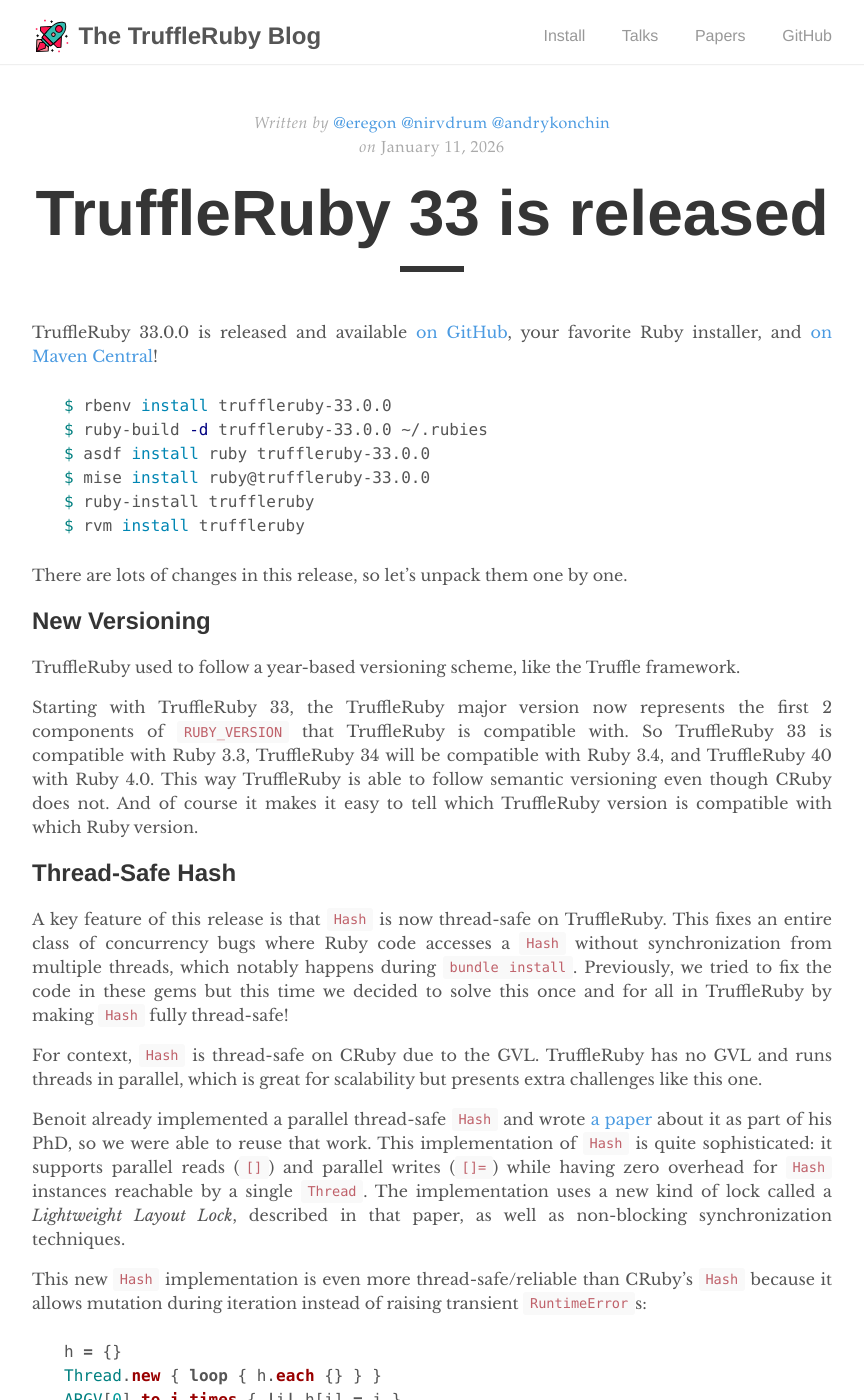
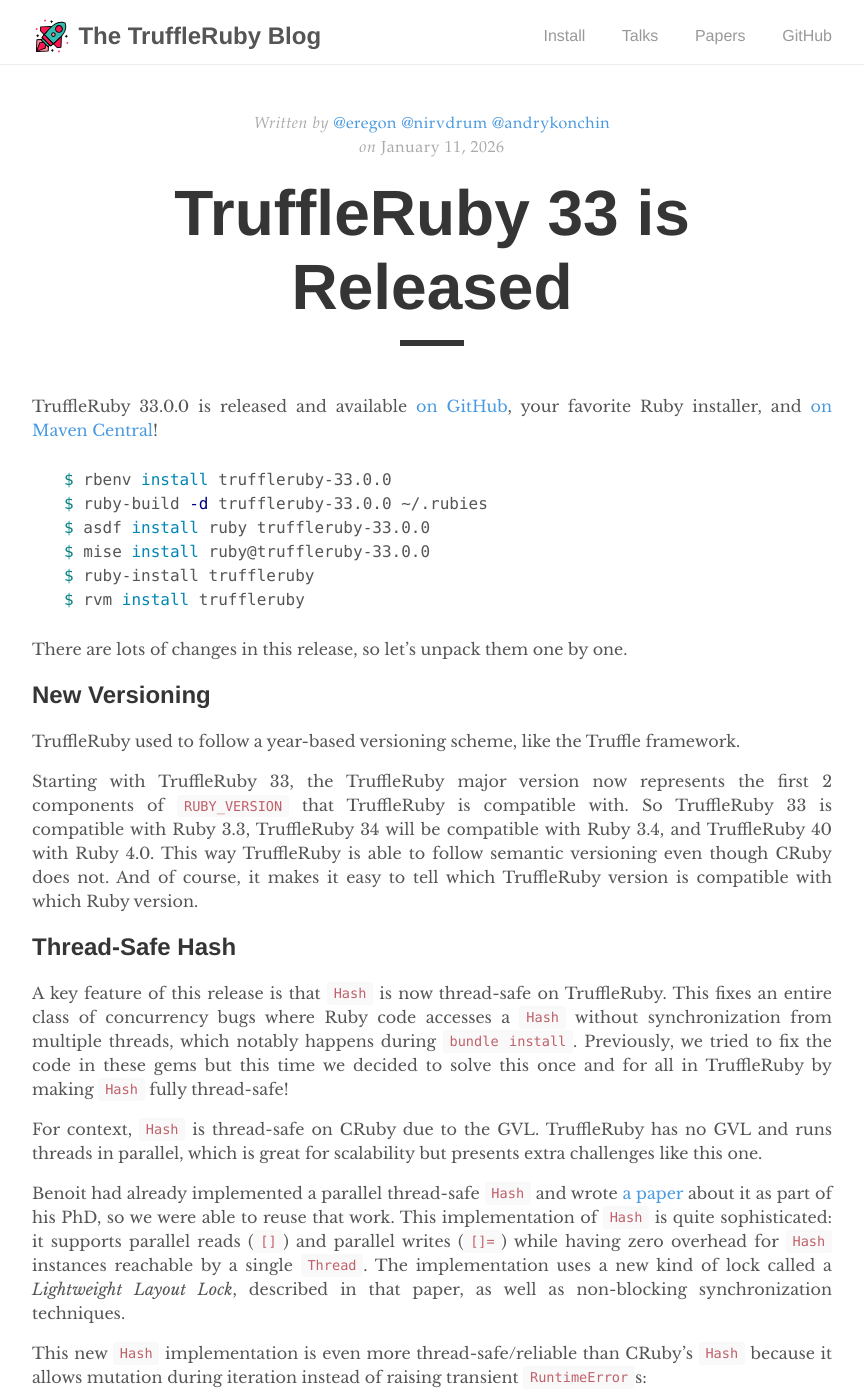
Before and after one commit to truffleruby/truffleruby.github.io, a Jekyll site: the page built from _posts/2026-01-11-truffleruby-33-is-released.md, in a window 1280 px wide and 1400 px high. Shown: the whole window, without its empty margins (208-1072 px from the left). Built offline with Jekyll 4.4.1, drawn with Linux system fonts in a browser that asks for light colours; some of the changed text lies outside the part shown.

Commit message:
Apply suggestions from code review
Co-authored-by: Kevin Menard <kevin@nirvdrum.com>

```diff
--- a/_posts/2026-01-11-truffleruby-33-is-released.md
+++ b/_posts/2026-01-11-truffleruby-33-is-released.md
@@ -1,6 +1,6 @@
 ---
 layout: post
-title: "TruffleRuby 33 is released"
+title: "TruffleRuby 33 is Released"
 authors: ["@eregon", "@nirvdrum", "@andrykonchin"]
 ---
 
@@ -24,7 +24,7 @@
 Starting with TruffleRuby 33, the TruffleRuby major version now represents the first 2 components of `RUBY_VERSION` that TruffleRuby is compatible with.
 So TruffleRuby 33 is compatible with Ruby 3.3, TruffleRuby 34 will be compatible with Ruby 3.4, and TruffleRuby 40 with Ruby 4.0.
 This way TruffleRuby is able to follow semantic versioning even though CRuby does not.
-And of course it makes it easy to tell which TruffleRuby version is compatible with which Ruby version.
+And of course, it makes it easy to tell which TruffleRuby version is compatible with which Ruby version.
 
 ## Thread-Safe Hash
 
@@ -36,7 +36,7 @@
 For context, `Hash` is thread-safe on CRuby due to the GVL.
 TruffleRuby has no GVL and runs threads in parallel, which is great for scalability but presents extra challenges like this one.
 
-Benoit already implemented a parallel thread-safe `Hash` and wrote [a paper](https://eregon.me/blog/assets/research/thread-safe-collections.pdf) about it as part of his PhD, so we were able to reuse that work.
+Benoit had already implemented a parallel thread-safe `Hash` and wrote [a paper](https://eregon.me/blog/assets/research/thread-safe-collections.pdf) about it as part of his PhD, so we were able to reuse that work.
 This implementation of `Hash` is quite sophisticated: it supports parallel reads (`[]`) and parallel writes (`[]=`) while having zero overhead for `Hash` instances reachable by a single `Thread`.
 The implementation uses a new kind of lock called a *Lightweight Layout Lock*, described in that paper, as well as non-blocking synchronization techniques.
 
@@ -90,8 +90,8 @@
 
 <!-- IDEA: asciinema GIF to demo it? -->
 
-That's it, TruffleRuby is installed and ready to use!
-You can for example run `truffleruby-33.0.0-linux-amd64/bin/ruby` to start IRB.
+That's it. TruffleRuby is installed and ready to use!
+You can, for example, run `truffleruby-33.0.0-linux-amd64/bin/ruby` to start IRB.
 
 Note that:
 * There is no system dependency: no `libssl`/OpenSSL and no `libyaml` needed!
@@ -147,7 +147,7 @@
 This is the best possible outcome as TruffleRuby is now a proper open source project:
 * The development happens in the open on GitHub instead of internally inside Oracle, so now anyone can follow the development, participate in discussions, etc.
 * PRs are merged faster thanks to a CI running in 20 minutes in GitHub Actions vs hours before.
-* There is no need for any Contributor License Agreement anymore to contribute to TruffleRuby, you can simply open a PR and that's it.
+* There is no need for any Contributor License Agreement anymore to contribute to TruffleRuby; you can simply open a PR and that's it.
 * TruffleRuby will be released more frequently, GraalVM was only released every 6 months.
   The release process is now documented and almost fully automated, making it easier and faster to create releases.
 * TruffleRuby finally [has its own website](https://truffleruby.dev/) which lists [all blog posts about TruffleRuby](https://truffleruby.dev/) and also [all talks about TruffleRuby](https://truffleruby.dev/talks) since 2014!
```
Also changed, not shown: other parts of _posts/2026-01-11-truffleruby-33-is-released.md (+1 -1 lines).
